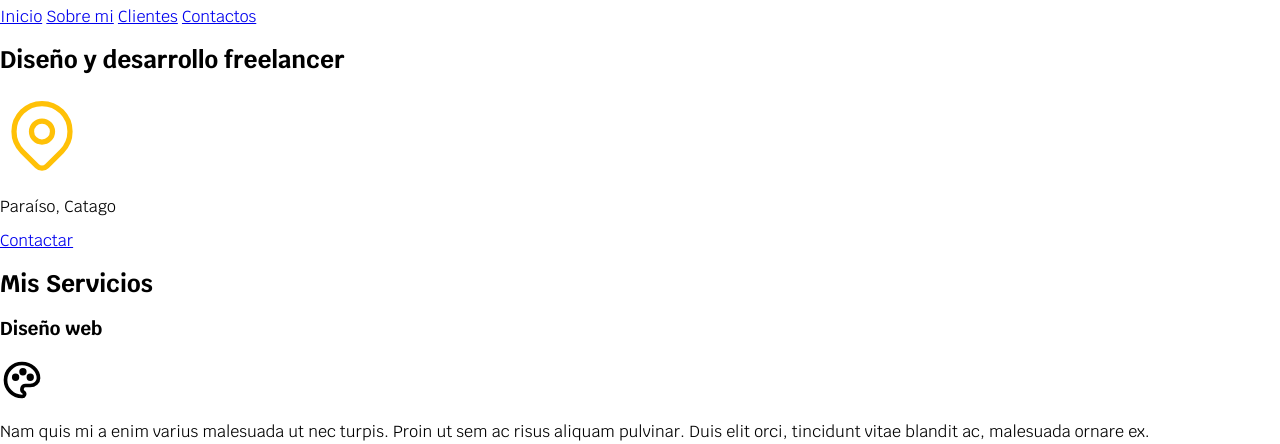
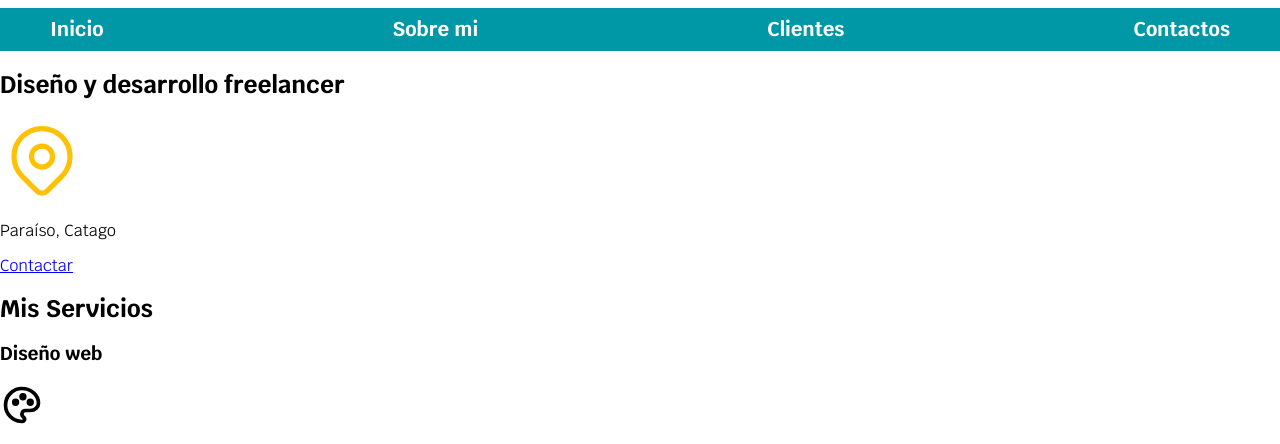
Before and after one commit to Irsacfac/Sitio-Freelancer, a plain HTML site: page freelancer_inicio/index.html in a window 1280 px wide. Shown: the part 87-531 px from the top of the page. Drawn offline with Linux system fonts and the light colour scheme.

Commit message:
Navbar finished

```diff
--- a/freelancer_inicio/css/styles.css
+++ b/freelancer_inicio/css/styles.css
@@ -9,7 +9,7 @@ html{
     font-size: 62.5%;
 }
 body{
-    font-size: 16px;
+    font-size: 16px; /* 1 rem = 10 pixeles */
     font-family: 'Krub', sans-serif;
 }
 .titulo{
@@ -19,3 +19,30 @@ body{
 .titulo span{
     font-size: 2rem;
 }
+
+.contenedor{
+    width: 120rem;
+    margin: 0 auto;
+}
+
+.nav-bg{
+    background-color: var(--secundario);
+}
+
+.navegacion-principal{
+    display: flex;
+    justify-content: space-between;
+}
+
+.navegacion-principal a{
+    padding: 1rem;
+    color: var(--blanco);
+    text-decoration: none;
+    font-size: 2rem;
+    font-weight: bold;
+}
+
+.navegacion-principal a:hover{
+    background-color: var(--primario);
+    color: var(--oscuro);
+}
--- a/freelancer_inicio/index.html
+++ b/freelancer_inicio/index.html
@@ -15,12 +15,14 @@
         <h1 class="titulo">Isaac David Ortega Arguedas <span>Freelancer</span></h1>
     </header>
 
-    <nav>
-        <a href="#">Inicio</a>
-        <a href="#">Sobre mi</a>
-        <a href="#">Clientes</a>
-        <a href="#">Contactos</a>
-    </nav>
+    <div class="nav-bg">
+        <nav class="navegacion-principal contenedor">
+            <a href="#">Inicio</a>
+            <a href="#">Sobre mi</a>
+            <a href="#">Clientes</a>
+            <a href="#">Contactos</a>
+        </nav>
+    </div>
 
     <section>
         <h2>Diseño y desarrollo freelancer</h2>
```
